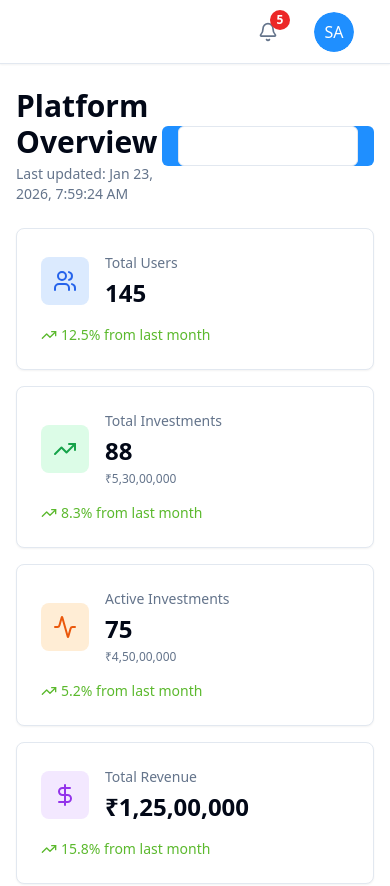
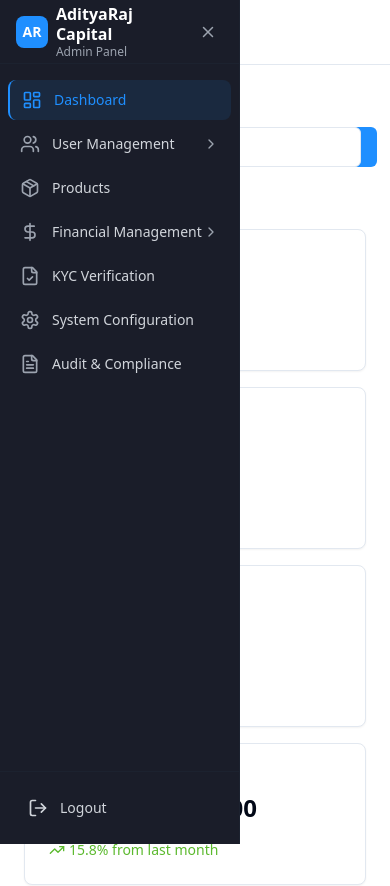
Before and after one commit to Tech-Avrach-Official/AdityaRajCapital-Admin-Dashboard, a React (Vite) app: page /admin in a window 390 px wide. Shown: the top 886 px of the page. Built offline with nearby package versions, Linux system fonts and the light colour scheme.

Commit message:
Enhance AdminSidebar with auto-expanding submenu and custom scrollbar; update AdminLayout for mobile responsiveness

```diff
--- a/src/admin/components/AdminSidebar.jsx
+++ b/src/admin/components/AdminSidebar.jsx
@@ -1,4 +1,4 @@
-import React, { useState } from "react"
+import React, { useState, useEffect } from "react"
 import {
   LayoutDashboard,
   Users,
@@ -7,7 +7,7 @@ import {
   FileCheck,
   Settings,
   FileText,
-  ChevronDown,
+  ChevronRight,
   Menu,
   X,
   LogOut,
@@ -19,12 +19,25 @@ import {
 } from "lucide-react"
 import { NavLink, useLocation } from "react-router-dom"
 import { cn } from "@/lib/utils"
-import { layout } from "@/lib/theme"
 
-const AdminSidebar = () => {
+const AdminSidebar = ({ onMobileClose }) => {
   const [sidebarOpen, setSidebarOpen] = useState(true)
   const [openSubMenu, setOpenSubMenu] = useState(null)
   const location = useLocation()
+
+  // Auto-expand submenu if current path matches
+  useEffect(() => {
+    menuItems.forEach((item) => {
+      if (item.subItems) {
+        const isActiveSubmenu = item.subItems.some((sub) =>
+          location.pathname.startsWith(sub.path)
+        )
+        if (isActiveSubmenu) {
+          setOpenSubMenu(item.id)
+        }
+      }
+    })
+  }, [location.pathname])
 
   const menuItems = [
     {
@@ -110,118 +123,207 @@ const AdminSidebar = () => {
   ]
 
   const toggleSubMenu = (id) => {
-    if (!sidebarOpen) setSidebarOpen(true)
+    if (!sidebarOpen) {
+      setSidebarOpen(true)
+      setTimeout(() => setOpenSubMenu(id), 100)
+    } else {
       setOpenSubMenu(openSubMenu === id ? null : id)
     }
+  }
 
-  const isActive = (path) => {
+  const isActiveRoute = (path) => {
+    // For dashboard, only match exact path (not child routes like /admin/users, etc.)
     if (path === "/admin") {
       return location.pathname === "/admin" || location.pathname === "/admin/"
     }
-    return location.pathname.startsWith(path)
+    // For other routes, match exact path or paths that start with the route + "/"
+    return location.pathname === path || location.pathname.startsWith(path + "/")
+  }
+
+  const isSubmenuActive = (subItems) => {
+    return subItems?.some((sub) => isActiveRoute(sub.path))
   }
 
   return (
-    <div
+    <aside
       className={cn(
-        "bg-gray-900 text-white sticky top-0 h-screen flex flex-col transition-all duration-300 border-r border-gray-800",
-        "hidden lg:flex", // Hide on mobile, show on large screens
-        sidebarOpen ? "w-[240px]" : "w-[64px]"
+        "bg-[#1a1d29] text-white h-screen flex flex-col transition-all duration-300 ease-in-out border-r border-gray-800/50",
+        "lg:sticky lg:top-0 lg:left-0 lg:z-40",
+        "fixed top-0 left-0 z-50", // Mobile: fixed drawer
+        sidebarOpen ? "w-[240px]" : "w-[64px] lg:w-[64px]"
       )}
     >
       {/* Logo & Toggle */}
-      <div className="flex items-center justify-between p-4 border-b border-gray-800 h-[64px]">
-        {sidebarOpen && (
-          <h1 className="font-bold text-xl text-white">AdityaRaj Capital</h1>
+      <div className="flex items-center justify-between px-4 h-[64px] border-b border-gray-800/50 shrink-0">
+        {sidebarOpen ? (
+          <div className="flex items-center gap-2">
+            <div className="w-8 h-8 bg-primary rounded-lg flex items-center justify-center">
+              <span className="text-white font-bold text-sm">AR</span>
+            </div>
+            <div>
+              <h1 className="font-bold text-base text-white leading-tight">
+                AdityaRaj Capital
+              </h1>
+              <p className="text-xs text-gray-400 leading-tight">Admin Panel</p>
+            </div>
+          </div>
+        ) : (
+          <div className="w-8 h-8 bg-primary rounded-lg flex items-center justify-center mx-auto">
+            <span className="text-white font-bold text-sm">AR</span>
+          </div>
         )}
         <button
           onClick={() => setSidebarOpen(!sidebarOpen)}
-          className="p-2 hover:bg-gray-800 rounded-lg transition-colors"
+          className={cn(
+            "p-1.5 hover:bg-gray-800/50 rounded-md transition-colors",
+            "text-gray-400 hover:text-white"
+          )}
           aria-label="Toggle sidebar"
         >
-          {sidebarOpen ? <X size={20} /> : <Menu size={20} />}
+          {sidebarOpen ? <X size={18} /> : <Menu size={18} />}
         </button>
       </div>
 
       {/* Menu */}
-      <nav className="flex-1 py-6 overflow-y-auto">
-        {menuItems.map((item) => (
+      <nav className="flex-1 py-4 overflow-y-auto overflow-x-hidden custom-scrollbar">
+        <div className="px-2 space-y-1">
+          {menuItems.map((item) => {
+            const hasSubmenu = !!item.subItems
+            const isActive = hasSubmenu
+              ? isSubmenuActive(item.subItems)
+              : isActiveRoute(item.path)
+            const isSubmenuOpen = openSubMenu === item.id
+
+            return (
               <div key={item.id}>
-            {item.subItems ? (
+                {hasSubmenu ? (
                   <>
                     <button
                       onClick={() => toggleSubMenu(item.id)}
                       className={cn(
-                    "w-full flex items-center justify-between px-4 py-3 hover:bg-gray-800 transition-colors",
-                    openSubMenu === item.id ? "bg-gray-800" : "",
-                    isActive(item.subItems[0]?.path) ? "bg-gray-800" : ""
+                        "w-full flex items-center justify-between px-3 py-2.5 rounded-lg transition-all duration-200",
+                        "text-sm font-medium",
+                        isActive
+                          ? "bg-primary/10 text-primary border-l-2 border-primary"
+                          : "text-gray-300 hover:bg-gray-800/50 hover:text-white",
+                        !sidebarOpen && "justify-center px-2"
                       )}
                     >
-                  <div className="flex items-center gap-4">
-                    <item.icon size={20} />
-                    {sidebarOpen && <span>{item.name}</span>}
+                      <div className="flex items-center gap-3 min-w-0">
+                        <item.icon
+                          size={20}
+                          className={cn(
+                            "shrink-0",
+                            isActive ? "text-primary" : "text-gray-400"
+                          )}
+                        />
+                        {sidebarOpen && (
+                          <span className="truncate">{item.name}</span>
+                        )}
                       </div>
                       {sidebarOpen && (
-                    <ChevronDown
+                        <ChevronRight
                           size={16}
                           className={cn(
-                        "transition-transform",
-                        openSubMenu === item.id ? "rotate-180" : ""
+                            "shrink-0 transition-transform duration-200 text-gray-400",
+                            isSubmenuOpen && "rotate-90"
                           )}
                         />
                       )}
                     </button>
 
-                {openSubMenu === item.id && sidebarOpen && (
-                  <div className="bg-gray-800">
-                    {item.subItems.map((sub) => (
+                    {isSubmenuOpen && sidebarOpen && (
+                      <div className="mt-1 ml-2 space-y-0.5 border-l border-gray-800/50 pl-2">
+                        {item.subItems.map((sub) => {
+                          const isSubActive = isActiveRoute(sub.path)
+                          return (
                             <NavLink
                               key={sub.id}
                               to={sub.path}
-                        className={({ isActive }) =>
-                          cn(
-                            "block px-4 py-2 ml-6 pl-7 border-l-2 text-sm transition-colors",
-                            isActive
-                              ? "bg-gray-700 text-white border-primary"
-                              : "text-gray-300 border-gray-600 hover:bg-gray-700"
+                              onClick={() => {
+                                if (onMobileClose && window.innerWidth < 1024) {
+                                  onMobileClose()
+                                }
+                              }}
+                              className={cn(
+                                "flex items-center gap-3 px-3 py-2 rounded-lg text-sm transition-all duration-200",
+                                "text-gray-400 hover:text-white hover:bg-gray-800/50",
+                                isSubActive &&
+                                  "bg-primary/10 text-primary font-medium border-l-2 border-primary -ml-2 pl-5"
+                              )}
+                            >
+                              <sub.icon
+                                size={16}
+                                className={cn(
+                                  "shrink-0",
+                                  isSubActive ? "text-primary" : "text-gray-500"
+                                )}
+                              />
+                              <span className="truncate">{sub.name}</span>
+                            </NavLink>
                           )
-                        }
-                      >
-                        {sub.name}
-                      </NavLink>
-                    ))}
+                        })}
                       </div>
                     )}
                   </>
                 ) : (
                   <NavLink
                     to={item.path}
-                className={({ isActive }) =>
-                  cn(
-                    "flex items-center gap-4 px-4 py-3 hover:bg-gray-800 transition-all",
-                    isActive
-                      ? "bg-gray-800 border-l-4 border-primary"
-                      : "",
-                    !sidebarOpen && "justify-center"
+                    onClick={() => {
+                      if (onMobileClose && window.innerWidth < 1024) {
+                        onMobileClose()
+                      }
+                    }}
+                    end={item.path === "/admin"} // Use 'end' prop for exact matching on dashboard
+                    className={({ isActive }) => {
+                      const active = item.path === "/admin"
+                        ? (location.pathname === "/admin" || location.pathname === "/admin/")
+                        : isActive
+                      return cn(
+                        "flex items-center gap-3 px-3 py-2.5 rounded-lg transition-all duration-200",
+                        "text-sm font-medium",
+                        active
+                          ? "bg-primary/10 text-primary border-l-2 border-primary"
+                          : "text-gray-300 hover:bg-gray-800/50 hover:text-white",
+                        !sidebarOpen && "justify-center px-2"
                       )
-                }
+                    }}
                   >
-                <item.icon size={20} />
-                {sidebarOpen && <span>{item.name}</span>}
+                    <item.icon
+                      size={20}
+                      className={cn(
+                        "shrink-0",
+                        isActiveRoute(item.path)
+                          ? "text-primary"
+                          : "text-gray-400"
+                      )}
+                    />
+                    {sidebarOpen && (
+                      <span className="truncate">{item.name}</span>
+                    )}
                   </NavLink>
                 )}
               </div>
-        ))}
+            )
+          })}
+        </div>
       </nav>
 
       {/* Logout */}
-      <div className="border-t border-gray-800 p-4">
-        <button className="w-full flex items-center gap-4 px-4 py-3 hover:bg-gray-800 rounded-lg transition-colors">
-          <LogOut size={20} />
+      <div className="border-t border-gray-800/50 p-4 shrink-0">
+        <button
+          className={cn(
+            "w-full flex items-center gap-3 px-3 py-2.5 rounded-lg transition-all duration-200",
+            "text-sm font-medium text-gray-300 hover:bg-red-500/10 hover:text-red-400",
+            !sidebarOpen && "justify-center px-2"
+          )}
+        >
+          <LogOut size={20} className="shrink-0" />
           {sidebarOpen && <span>Logout</span>}
         </button>
       </div>
-    </div>
+
+    </aside>
   )
 }
 
--- a/src/admin/layout/AdminLayout.jsx
+++ b/src/admin/layout/AdminLayout.jsx
@@ -1,29 +1,67 @@
-import React from "react"
+import React, { useState } from "react"
 import { Outlet } from "react-router-dom"
 import AdminSidebar from "../components/AdminSidebar"
 import AdminHeader from "../components/AdminHeader"
 import { layout } from "@/lib/theme"
+import { Menu } from "lucide-react"
+import { Button } from "@/components/ui/button"
+import { cn } from "@/lib/utils"
 
 const AdminLayout = () => {
+  const [mobileMenuOpen, setMobileMenuOpen] = useState(false)
+
   return (
     <div className="flex min-h-screen bg-background">
-      {/* Sidebar */}
+      {/* Desktop Sidebar */}
       <AdminSidebar />
+
+      {/* Mobile Sidebar Overlay */}
+      {mobileMenuOpen && (
+        <div
+          className="fixed inset-0 bg-black/50 z-40 lg:hidden"
+          onClick={() => setMobileMenuOpen(false)}
+        />
+      )}
+
+      {/* Mobile Sidebar */}
+      <div
+        className={cn(
+          "fixed top-0 left-0 z-50 h-full transform transition-transform duration-300 lg:hidden",
+          mobileMenuOpen ? "translate-x-0" : "-translate-x-full"
+        )}
+      >
+        <AdminSidebar onMobileClose={() => setMobileMenuOpen(false)} />
+      </div>
 
       {/* Right side content */}
       <div className="flex-1 flex flex-col min-w-0 lg:ml-0">
-        {/* Header */}
-        <AdminHeader />
+        {/* Header with mobile menu button */}
+        <div className="lg:hidden sticky top-0 z-30 bg-white border-b">
+          <div className="flex items-center gap-4 px-4 h-[64px]">
+            <Button
+              variant="ghost"
+              size="icon"
+              onClick={() => setMobileMenuOpen(!mobileMenuOpen)}
+            >
+              <Menu className="h-5 w-5" />
+            </Button>
+            <h1 className="text-lg font-bold">AdityaRaj Capital</h1>
+          </div>
+        </div>
+
+        {/* Desktop Header */}
+        <div className="hidden lg:block">
+          <AdminHeader />
+        </div>
 
         {/* Main Content */}
         <main
-          className="flex-1 overflow-y-auto px-4 md:px-6 lg:px-8"
+          className="flex-1 overflow-y-auto"
           style={{
+            padding: layout.contentPadding,
             maxWidth: layout.contentMaxWidth,
             margin: "0 auto",
             width: "100%",
-            paddingTop: "24px",
-            paddingBottom: "24px",
           }}
         >
           <Outlet />
--- a/src/index.css
+++ b/src/index.css
@@ -112,3 +112,18 @@
     @apply bg-background text-foreground;
   }
 }
+
+/* Custom Scrollbar for Sidebar */
+.custom-scrollbar::-webkit-scrollbar {
+  width: 6px;
+}
+.custom-scrollbar::-webkit-scrollbar-track {
+  background: transparent;
+}
+.custom-scrollbar::-webkit-scrollbar-thumb {
+  background: rgba(255, 255, 255, 0.1);
+  border-radius: 3px;
+}
+.custom-scrollbar::-webkit-scrollbar-thumb:hover {
+  background: rgba(255, 255, 255, 0.2);
+}
```
Lines whose indentation alone changed are shown as unchanged.
